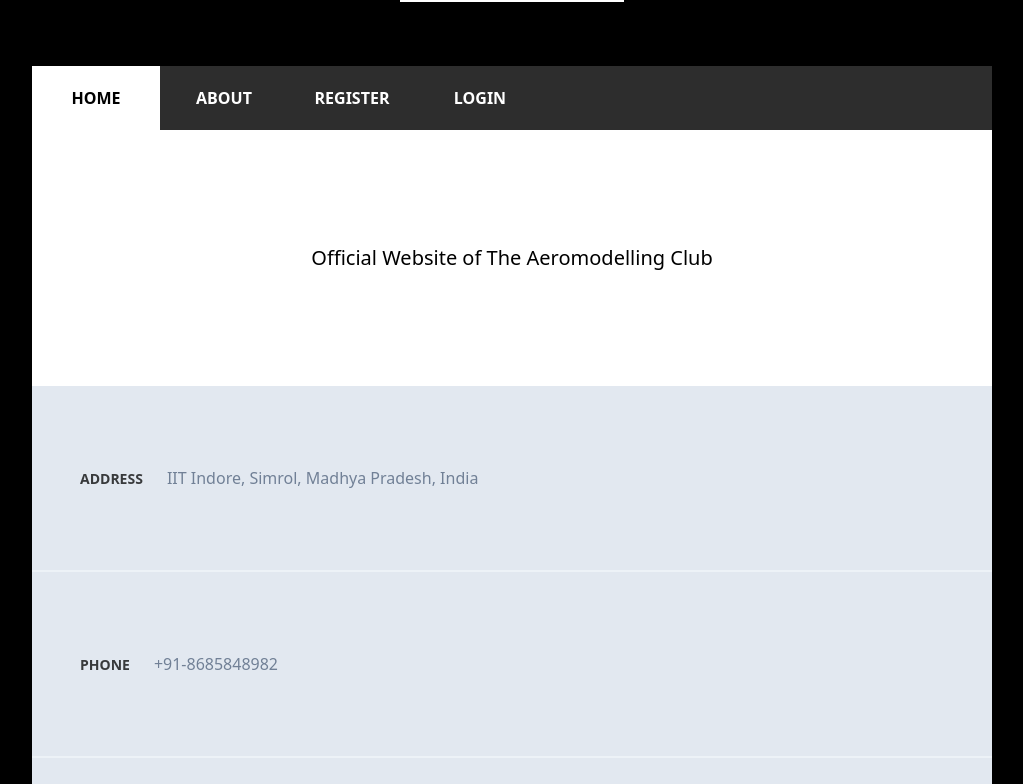
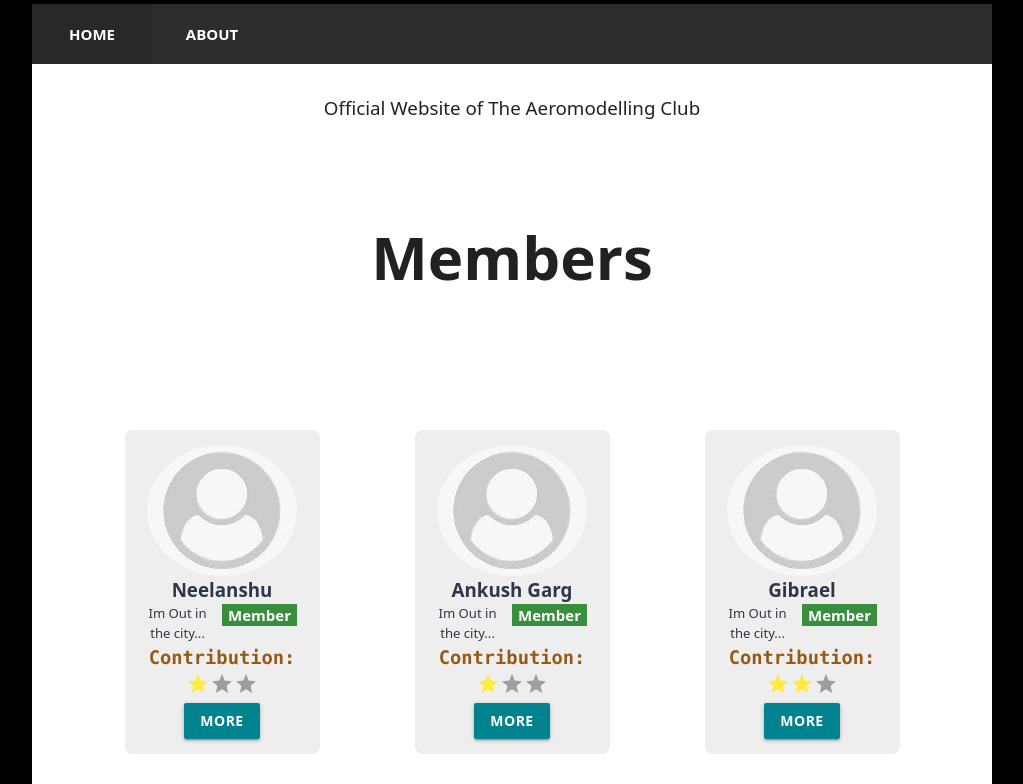
Before and after one commit to aeroiiti/aeroclubiiti, a React (Create React App) app: page /about in a window 1280 px wide. Shown: the part 540-1324 px from the top of the page, without its empty margins (128-1151 px from the left). Built offline with nearby package versions, Linux system fonts and the light colour scheme.

Commit message:
Added About Us UI

```diff
--- a/package.json
+++ b/package.json
@@ -6,6 +6,7 @@
     "@testing-library/jest-dom": "^4.2.4",
     "@testing-library/react": "^9.5.0",
     "@testing-library/user-event": "^7.2.1",
+    "materialize-css": "^1.0.0",
     "react": "^16.13.1",
     "react-dom": "^16.13.1",
     "react-router-dom": "^5.2.0",
--- a/public/index.html
+++ b/public/index.html
@@ -1,12 +1,18 @@
 <!DOCTYPE html>
 <html lang="en">
-
   <head>
     <meta charset="utf-8" />
     <link rel="icon" href="%PUBLIC_URL%/favicon.ico" />
+    <link
+      href="https://fonts.googleapis.com/icon?family=Material+Icons"
+      rel="stylesheet"
+    />
     <meta name="viewport" content="width=device-width, initial-scale=1" />
     <meta name="theme-color" content="#000000" />
-  <meta name="description" content="Web site created using create-react-app" />
+    <meta
+      name="description"
+      content="Web site created using create-react-app"
+    />
     <link rel="apple-touch-icon" href="%PUBLIC_URL%/logo192.png" />
     <link rel="manifest" href="%PUBLIC_URL%/manifest.json" />
     <title>The Aeromodelling Club</title>
@@ -16,5 +22,4 @@
     <noscript>You need to enable JavaScript to run this app.</noscript>
     <div id="root"></div>
   </body>
-
 </html>
--- a/src/App.js
+++ b/src/App.js
@@ -1,31 +1,38 @@
-import React from "react";
-import { BrowserRouter as Router, Route, Switch } from "react-router-dom";
-import Header from "./components/layout/Header";
-import Navbar from "./components/layout/Navbar";
-import Footer from "./components/layout/Footer";
-import About from "./components/pages/About";
-import Home from "./components/pages/Home";
-import Login from "./components/auth/Login";
-import "./App.css";
+import React, { useEffect } from 'react';
+import { BrowserRouter as Router, Route, Switch } from 'react-router-dom';
+import Header from './components/layout/Header';
+import Navbar from './components/layout/Navbar';
+import Footer from './components/layout/Footer';
+import About from './components/pages/About';
+import Home from './components/pages/Home';
+import Login from './components/auth/Login';
+import 'materialize-css/dist/css/materialize.min.css';
+import M from 'materialize-css/dist/js/materialize.min.js';
 
-class App extends React.Component {
-  //test change by sarisha das
-  render() {
-    return (
+import MembersState from './context/members/MembersState';
+import './App.css';
+
+const App = () => {
+  useEffect(() => {
+    //Init Materialize JS
+    M.AutoInit();
+  });
+  return (
+    <MembersState>
       <Router>
         <div>
           <Header />
           <Navbar />
           <Switch>
             <Route exact path='/' component={Home} />
-            <Route exact path='/about' component={About} />
+            <Route path='/about' component={About} />
             <Route exact path='/login' component={Login} />
           </Switch>
           <Footer />
         </div>
       </Router>
-    );
-  }
-}
+    </MembersState>
+  );
+};
 
 export default App;
--- a/src/components/layout/Navbar.js
+++ b/src/components/layout/Navbar.js
@@ -13,12 +13,6 @@ export class Navbar extends Component {
             <li className='link unactive w-32'>
               <Link to='/about'>ABOUT</Link>
             </li>
-            <li className='link unactive w-32'>
-              <Link to='/register'>REGISTER</Link>
-            </li>
-            <li className='link unactive w-32'>
-              <Link to='/login'>LOGIN</Link>
-            </li>
           </ul>
         </nav>
       </div>
--- /dev/null
+++ b/src/components/member/MemberItem.js
@@ -0,0 +1,67 @@
+import React from 'react';
+import PropTypes from 'prop-types';
+import member from '../../assets/images/member.jfif';
+
+const MemberItem = ({
+  member: { Name, Project, RepoLink, Contact, Progress },
+}) => {
+  console.log(Name);
+  return (
+    <div className='wrapper container text-gray-800  text-center  text-xl font-semibold  grey lighten-3 py-4 px-6 rounded-lg'>
+      <img src={member} alt='Member' className='circle responsive-img ' />
+      {Name}
+
+      {Project.length > 6 ? (
+        <span className='badge pink darken-2 white-text'>Superb</span>
+      ) : null}
+      {Project.length <= 1 ? (
+        <span className='badge grey  white-text'>Inactive</span>
+      ) : (
+        <span className='badge green darken-2  white-text'>Member</span>
+      )}
+
+      <div className='text-sm font-hairline'>{Progress}</div>
+
+      <div>
+        <div className='text-m font-mono text-yellow-800 text-center'>
+          Contribution:
+        </div>
+
+        <i
+          className={`material-icons  ${
+            Project.length >= 2 ? 'yellow-text darken-2' : 'grey-text darken-2'
+          } `}
+        >
+          star
+        </i>
+        <i
+          className={`material-icons  ${
+            Project.length >= 4 ? 'yellow-text darken-2' : 'grey-text darken-2'
+          } `}
+        >
+          star
+        </i>
+        <i
+          className={`material-icons  ${
+            Project.length >= 8 ? 'yellow-text darken-2' : 'grey-text darken-2'
+          } `}
+        >
+          star
+        </i>
+      </div>
+
+      <a
+        className=' waves-effect waves-light btn modal-trigger  cyan darken-3 '
+        href='#modal1'
+      >
+        More
+      </a>
+    </div>
+  );
+};
+
+MemberItem.propTypes = {
+  member: PropTypes.object.isRequired,
+};
+
+export default MemberItem;
--- /dev/null
+++ b/src/components/member/Members.js
@@ -0,0 +1,24 @@
+import React, { useContext, Fragment } from 'react';
+import MemberItem from './MemberItem.js';
+import MembersContext from '../../context/members/membersContext';
+
+const Members = () => {
+  const membersContext = useContext(MembersContext);
+  const { members, error } = membersContext;
+  return (
+    <Fragment>
+      {!error ? (
+        <div className='grid grid-cols-3 gap-8'>
+          {members.map((member) => (
+            <MemberItem key={member.key} member={member} />
+          ))}
+        </div>
+      ) : (
+        <div>
+          <h1> Oops! The site has crashed!!</h1>
+        </div>
+      )}
+    </Fragment>
+  );
+};
+export default Members;
--- a/src/components/pages/About.js
+++ b/src/components/pages/About.js
@@ -1,11 +1,17 @@
 import React, { Fragment } from 'react';
+import Members from '../member/Members';
+const About = () => {
+  return (
+    <div className='flexbox  container bg-white wrapper'>
+      <div className='pt-8 flex justify-center text-xl  '>
+        Official Website of The Aeromodelling Club
+      </div>
+      <div className='text-6xl text-center font-bold py-24'>Members</div>
+      <div className='pt-10 pb-40 mx-16'>
+        <Members />
+      </div>
+    </div>
+  );
+};
 
-const About = () => {
-    return (
-        <Fragment>
-            <h1 className="wrapper container flex justify-center items-center bg-white h-64 text-xl">Official Website of The Aeromodelling Club</h1>
-        </Fragment>
-    )
-}
-
-export default About
+export default About;
--- /dev/null
+++ b/src/context/members/MembersState.js
@@ -0,0 +1,149 @@
+import React, { useReducer } from 'react';
+
+import MembersContext from './membersContext';
+import MembersReducer from './membersReducer';
+
+const MembersState = (props) => {
+  const initialState = {
+    members: [
+      {
+        key: 1,
+        Name: 'Neelanshu ',
+        Project: [
+          {
+            Name: 'Aviation study',
+            Link: 'Hello',
+          },
+          {
+            Name: 'Cad Modelling study',
+            Link: 'Hello',
+          },
+        ],
+        RepoLink: 'youtube',
+        Contact: 'abc@gmail.com',
+        Progress: 'Im Out in the city...',
+      },
+      {
+        key: 2,
+        Name: 'Ankush Garg',
+        Project: [
+          {
+            Name: 'Aviation study',
+            Link: 'Hello',
+          },
+          {
+            Name: 'Cad Modelling study',
+            Link: 'Hello',
+          },
+          {
+            Name: 'Ornithopter',
+            Link: 'Hello',
+          },
+        ],
+        RepoLink: 'youtube',
+        Contact: 'abc@gmail.com',
+        Progress: 'Im Out in the city...',
+      },
+      {
+        key: 3,
+        Name: 'Gibrael',
+        Project: [
+          {
+            Name: 'Aviation study',
+            Link: 'Hello',
+          },
+          {
+            Name: 'Cad Modelling study',
+            Link: 'Hello',
+          },
+          {
+            Name: 'Ornithopter',
+            Link: 'Hello',
+          },
+          {
+            Name: 'Drone Racing',
+            Link: 'Hello',
+          },
+        ],
+        RepoLink: 'youtube',
+        Contact: 'abc@gmail.com',
+        Progress: 'Im Out in the city...',
+      },
+      {
+        key: 4,
+        Name: 'Black',
+        Project: [
+          {
+            Name: 'Aviation study',
+            Link: 'Hello',
+          },
+          {
+            Name: 'Cad Modelling study',
+            Link: 'Hello',
+          },
+          {
+            Name: 'Ornithopter',
+            Link: 'Hello',
+          },
+          {
+            Name: 'Drone Racing',
+            Link: 'Hello',
+          },
+          {
+            Name: 'Drone Racing',
+            Link: 'Hello',
+          },
+          {
+            Name: 'Drone Racing',
+            Link: 'Hello',
+          },
+          {
+            Name: 'Drone Racing',
+            Link: 'Hello',
+          },
+          {
+            Name: 'Drone Racing',
+            Link: 'Hello',
+          },
+
+          {
+            Name: 'Drone Racing',
+            Link: 'Hello',
+          },
+        ],
+        RepoLink: 'youtube',
+        Contact: 'abc@gmail.com',
+        Progress: 'Im Out in the city...',
+      },
+      {
+        key: 5,
+        Name: '......',
+        Project: [
+          {
+            Name: 'Aviation study',
+            Link: 'Hello',
+          },
+        ],
+        RepoLink: 'youtube',
+        Contact: 'abc@gmail.com',
+        Progress: 'Im Out in the city...',
+      },
+    ],
+    error: null,
+  };
+
+  const [state, dispatch] = useReducer(MembersReducer, initialState);
+
+  return (
+    <MembersContext.Provider
+      value={{
+        members: state.members,
+        error: state.error,
+      }}
+    >
+      {props.children}
+    </MembersContext.Provider>
+  );
+};
+
+export default MembersState;
--- /dev/null
+++ b/src/context/members/membersContext.js
@@ -0,0 +1,5 @@
+import { createContext } from 'react';
+
+const membersContext = createContext();
+
+export default membersContext;
--- /dev/null
+++ b/src/context/members/membersReducer.js
@@ -0,0 +1,6 @@
+export default (state, action) => {
+  switch (action.type) {
+    default:
+      return state;
+  }
+};
```
Also changed, not shown: src/assets/images/member.jfif (added), 1 other file (tests, documents, lock files or other folders). Lines whose indentation alone changed are shown as unchanged.
